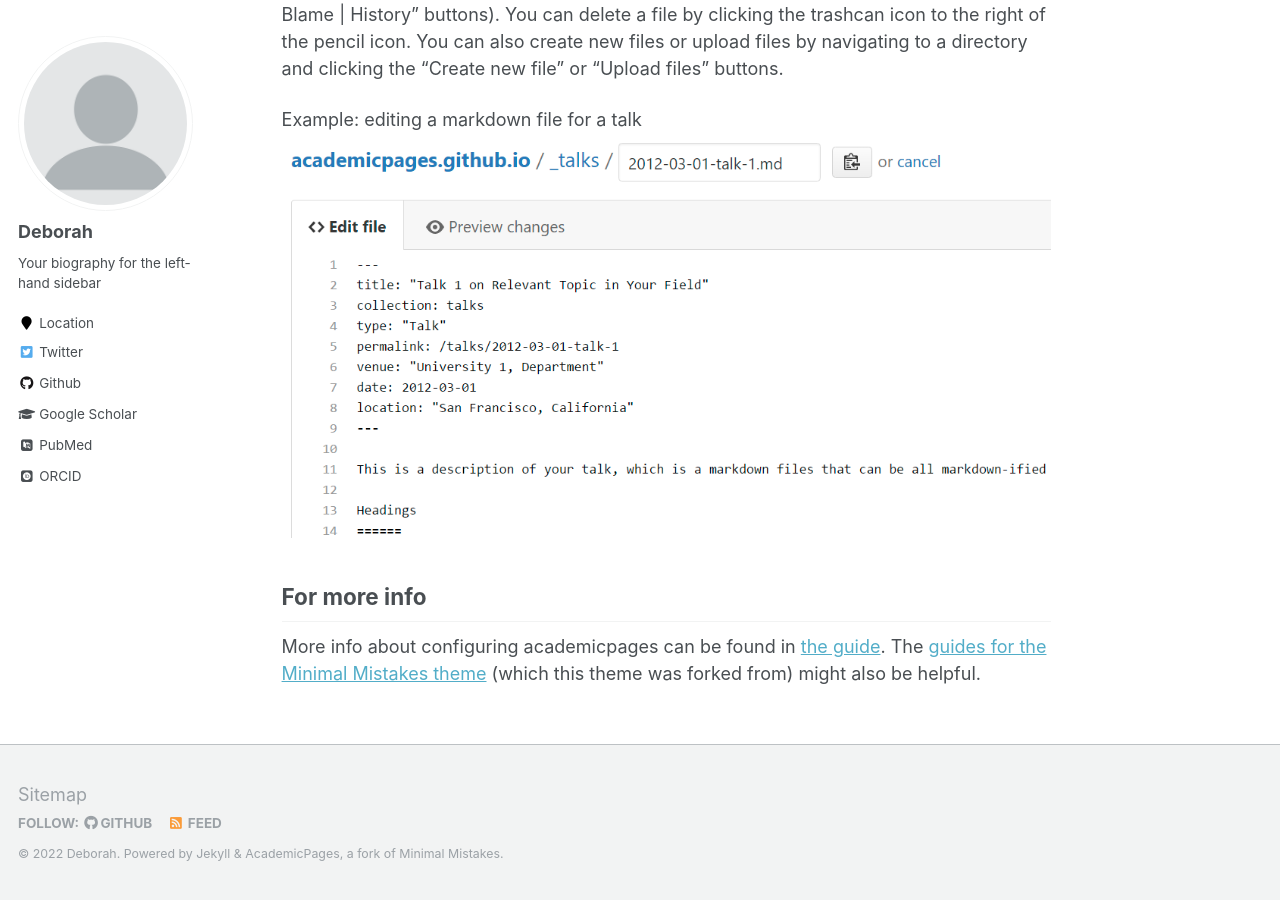
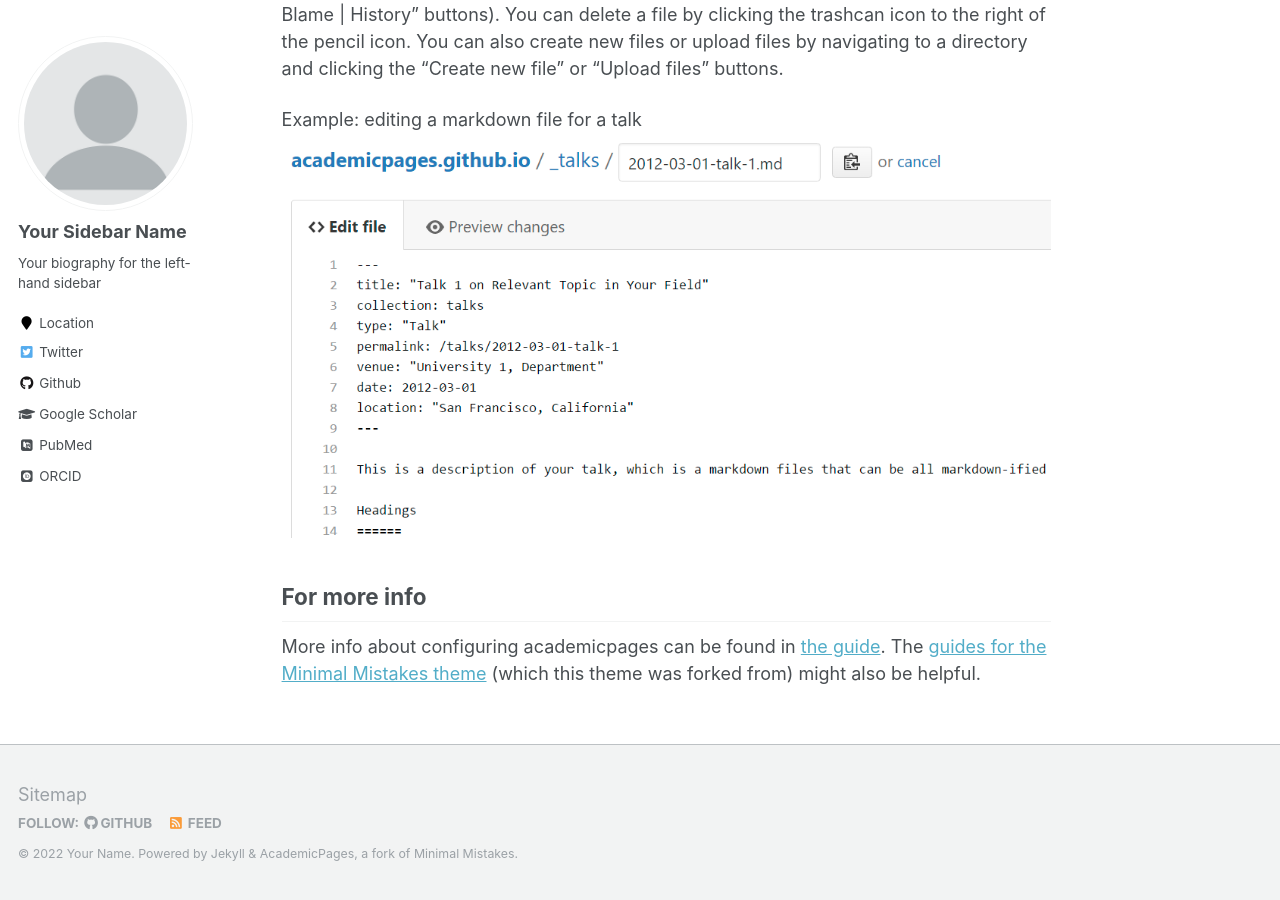
Before and after one commit to h4r0b3d/jekylltest, a Jekyll site: the page built from _pages/about.md, in a window 1280 px wide and 900 px high, scrolled down 2463 px. Built offline with Jekyll 4.4.1, drawn with Linux system fonts in a browser that asks for light colours; some web fonts are replaced; some of the changed text lies outside the part shown.

Commit message:
copied
copied from https://github.com/academicpages/academicpages.github.io

```diff
--- a/_config.yml
+++ b/_config.yml
@@ -7,13 +7,13 @@
 
 # Site Settings
 locale                   : "en-US"
-title                    : "Deborah / h4r0b3d"
+title                    : "Your Name / Site Title"
 title_separator          : "-"
-name                     : &name "Deborah"
-description              : &description "where are you hmm"
-url                      : https://h4r0b3d.github.io/jekylltest # the base hostname & protocol for your site e.g. "https://mmistakes.github.io"
+name                     : &name "Your Name"
+description              : &description "personal description"
+url                      : https://academicpages.github.io # the base hostname & protocol for your site e.g. "https://mmistakes.github.io"
 baseurl                  : "" # the subpath of your site, e.g. "/blog"
-repository               : "h4r0b3d/jekylltest"
+repository               : "academicpages/academicpages.github.io"
 teaser                   :  # filename of teaser fallback teaser image placed in /images/, .e.g. "500x300.png"
 breadcrumbs              : false # true, false (default)
 words_per_minute         : 160
@@ -80,7 +80,7 @@ analytics:
 
 # Site Author
 author:
-  name             : "Deborah"
+  name             : "Your Sidebar Name"
   avatar           : "profile.png"
   bio              : "Your biography for the left-hand sidebar"
   location         : "Location"
@@ -96,7 +96,7 @@ author:
   flickr           :
   facebook         :
   foursquare       :
-  github           : "jekylltest"
+  github           : "academicpages"
   google_plus      :
   keybase          :
   instagram        :
```
